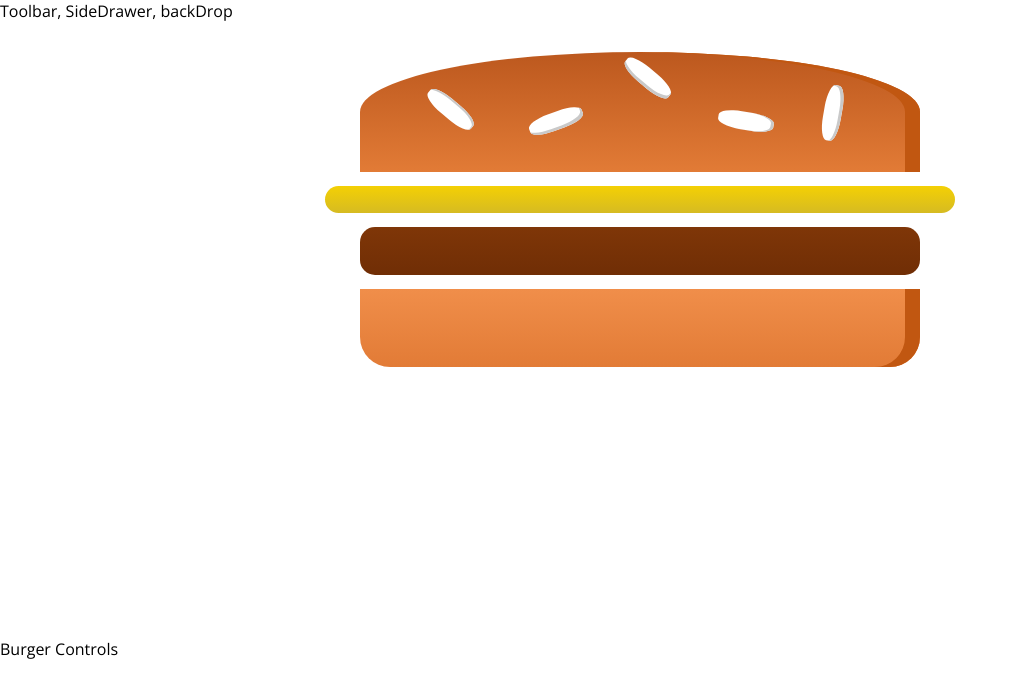
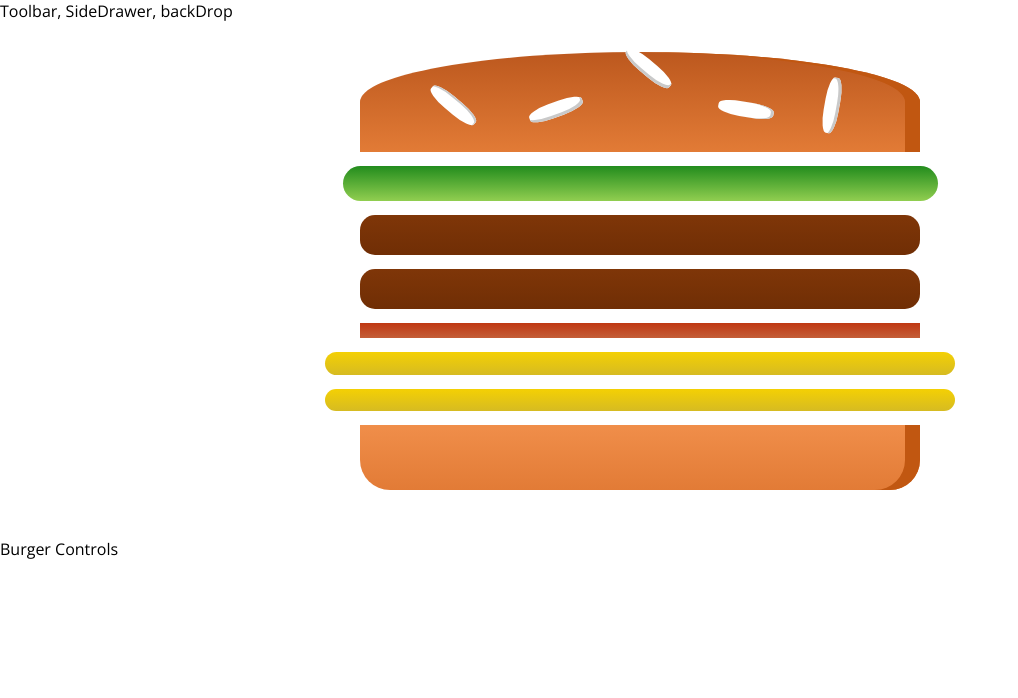
Before and after one commit to guilhermeUpToTask/react_burger_builder, a React app: page / in a window 1280 px wide. Shown: the top 698 px of the page, without its empty margins (0-1018 px from the left). Built offline with nearby package versions, Linux system fonts and the light colour scheme.

Commit message:
burgeringredients spreed dynamic implemented

```diff
--- a/src/components/Burger/Burger.css
+++ b/src/components/Burger/Burger.css
@@ -23,9 +23,9 @@
     }
 }
 
-@media (min-width: 1000px) and (min-height: 600px) {
+@media (min-width: 1000px) {
     .Burger{
         width: 700px;
-        height: 600px;
+        height: 500px;
     }
 }
--- a/src/components/Burger/Burger.js
+++ b/src/components/Burger/Burger.js
@@ -3,11 +3,17 @@
 import BurgerIngredient from "../BurgerIngredient/BurgerIngredient";
 
 const burger = (props) => {
+    const transformedIngredients = Object.keys(props.ingredients)
+    .map( igKey => {
+        return [...Array(props.ingredients[igKey])].map( (_, i) => {
+            return <BurgerIngredient key={igKey + i} type={igKey} />
+        })
+    })
+
     return (
         <div className={classes.Burger}>
             <BurgerIngredient type="bread-top" />
-            <BurgerIngredient type="cheese" />
-            <BurgerIngredient type="meat" />
+            {transformedIngredients}
             <BurgerIngredient type="bread-bottom" />
         </div>
     )
--- a/src/containers/BurguerBuilder/BurguerBuilder.js
+++ b/src/containers/BurguerBuilder/BurguerBuilder.js
@@ -2,10 +2,19 @@
 import Auxiliary from '../../hoc/Auxiliary';
 import Burger from '../../components/Burger/Burger';
 class BurguerBuilder extends Component {
+    state = {
+        ingredients : {
+            salad: 1,
+            meat: 2,
+            bacon: 1,
+            cheese: 2,
+        }
+    }
+
     render() {
         return(
             <Auxiliary>
-                <Burger/>
+                <Burger ingredients={this.state.ingredients} />
                 <div>Burger Controls</div>
             </Auxiliary>
         )
```
